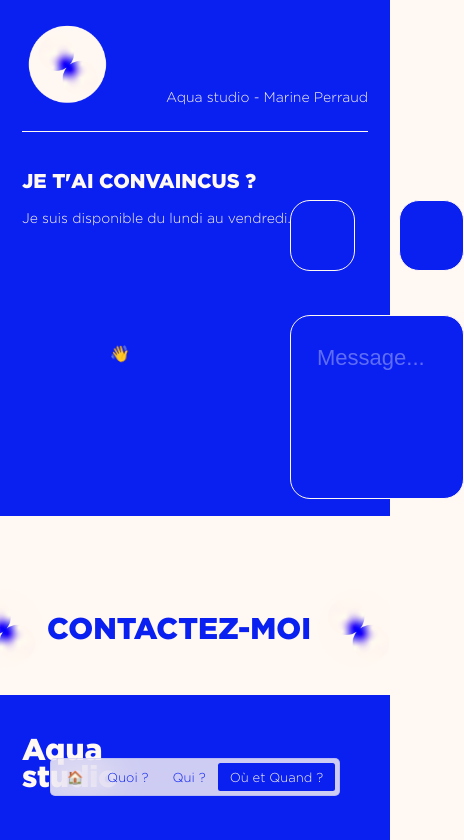
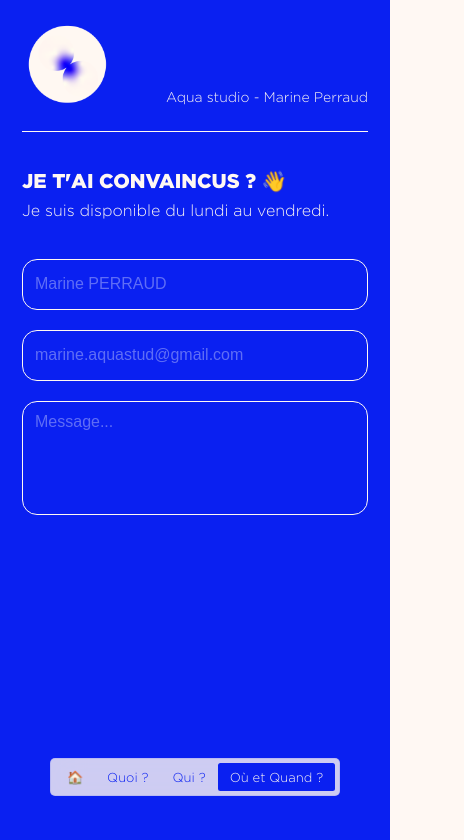
Before and after one commit to maxime-carabina/aquastudio, a Next.js app: page /contact in a window 390 px wide. Shown: the top 840 px of the page, 464 px wide, since content can reach past the window. Built offline with nearby package versions, Linux system fonts and the light colour scheme; a web font is replaced by a local one.

Commit message:
implement responsive on contact page (#18)

```diff
--- a/app/contact/page.tsx
+++ b/app/contact/page.tsx
@@ -6,23 +6,26 @@ import Logo from '@/src/assets/test.png';
 export default function ContactPage() {
   return (
     <main className="w-full">
-      <div className="px-[22px] md:px-16 lg:px-28 pt-5 pb-[35px] lg:pb-[114px] bg-primary">
+      <div className="px-[22px] md:px-16 lg:px-28 pt-5 pb-[35px] lg:pb-[114px] bg-primary min-h-screen lg:min-h-fit">
         <Header color="secondary" />
-        <div className="mt-[38px] lg:mt-28 lg:mb-[88px] text-f-secondary">
-          <h1 className="uppercase aqua-banner text-[20px] lg:text-[50px] leading-none antialiased mb-5">
-            Je t'ai convaincus ?
+        <div className="mt-[38px] mb-10 lg:mt-28 lg:mb-[88px] text-f-secondary">
+          <h1 className="uppercase aqua-banner text-[20px] lg:text-[50px] leading-none antialiased mb-3 lg:mb-5">
+            Je t'ai convaincus ?{' '}
+            <span className="inline-block animate-wave origin-[70% 70%] lg:hidden">
+              👋
+            </span>
           </h1>
-          <h2 className="antialiased aqua-title text-[14px] lg:text-[25px]">
+          <h2 className="antialiased aqua-title text-[16px] lg:text-[25px]">
             Je suis disponible du lundi au vendredi.
           </h2>
         </div>
-        <div className="flex items-center gap-40 max-h-64">
-          <p className="lg:text-[150px] ml-[88px] animate-wave origin-[70% 70%]">
+        <div className="flex items-center justify-center lg:gap-40 flex-wrap md:flex-nowrap lg:max-h-64">
+          <p className="hidden lg:inline-block text-[75px] lg:text-[150px] lg:ml-[88px] animate-wave origin-[70% 70%]">
             👋
           </p>
           <div className="grow h-full">
-            <div className="mb-10 flex items-center gap-11">
-              <div className="font-GothamLight lg:text-[22px] w-full max-w-72 antialiased">
+            <div className="mb-4 lg:mb-10 flex items-center gap-4 lg:gap-11 flex-wrap md:flex-nowrap">
+              <div className="font-GothamLight lg:text-[22px] w-full lg:max-w-72 antialiased">
                 <Input placeholder="Marine PERRAUD" />
               </div>
               <div className="font-GothamLight lg:text-[22px] w-full antialiased">
@@ -33,7 +36,7 @@ export default function ContactPage() {
           </div>
         </div>
       </div>
-      <div className="pt-11 lg:pt-14 lg:pb-14 text-f-primary">
+      <div className="lg:pt-14 lg:pb-14 text-f-primary">
         <div className="block overflow-hidden uppercase">
           <div className="block whitespace-nowrap">
             <span className="inline-block text-center whitespace-nowrap animate-infinite-loop">
--- a/app/globals.css
+++ b/app/globals.css
@@ -41,7 +41,7 @@
           focus:border-secondary focus:text-secondary
           bg-primary
           placeholder-white/35 text-secondary
-          rounded-[20px];
+          rounded-[15px] lg:rounded-[20px];
   }
 
   /* We rely on placeholder to change the border */
--- a/components/Input/Input.tsx
+++ b/components/Input/Input.tsx
@@ -93,7 +93,7 @@ export function RawInput(props: InputProps) {
         <div className="inline h-12">
           <input
             data-testid="input-field"
-            className={`w-full default-input h-[71px] pl-[23px] py-5 pr-10 mb-1 ${messageClass} ${customClass}`}
+            className={`w-full default-input h-[51px] lg:h-[71px] lg:pl-[23px] pl-3 py-1 lg:py-5 pr-10 mb-1 ${messageClass} ${customClass}`}
             type="text"
             disabled={disable}
             {...rest}
--- a/components/TextArea/TextArea.tsx
+++ b/components/TextArea/TextArea.tsx
@@ -23,8 +23,8 @@ export function TextArea(props: TextAreaProps) {
         data-testid="text-area"
         data-type="text-area"
         rows={4}
-        className={`w-full h-auto default-input font-GothamLight text-[22px] resize-none
-          py-[25px] px-[26px] placeholder-white/35 ${messageClass} ${customClass}`}
+        className={`w-full h-auto default-input font-GothamLight lg:text-[22px] resize-none
+          px-3 py-2 lg:py-[25px] lg:px-[26px] placeholder-white/35 ${messageClass} ${customClass}`}
         {...rest}
       />
       <TextAreaMessage error={error} warning={warning} success={success} />
```
